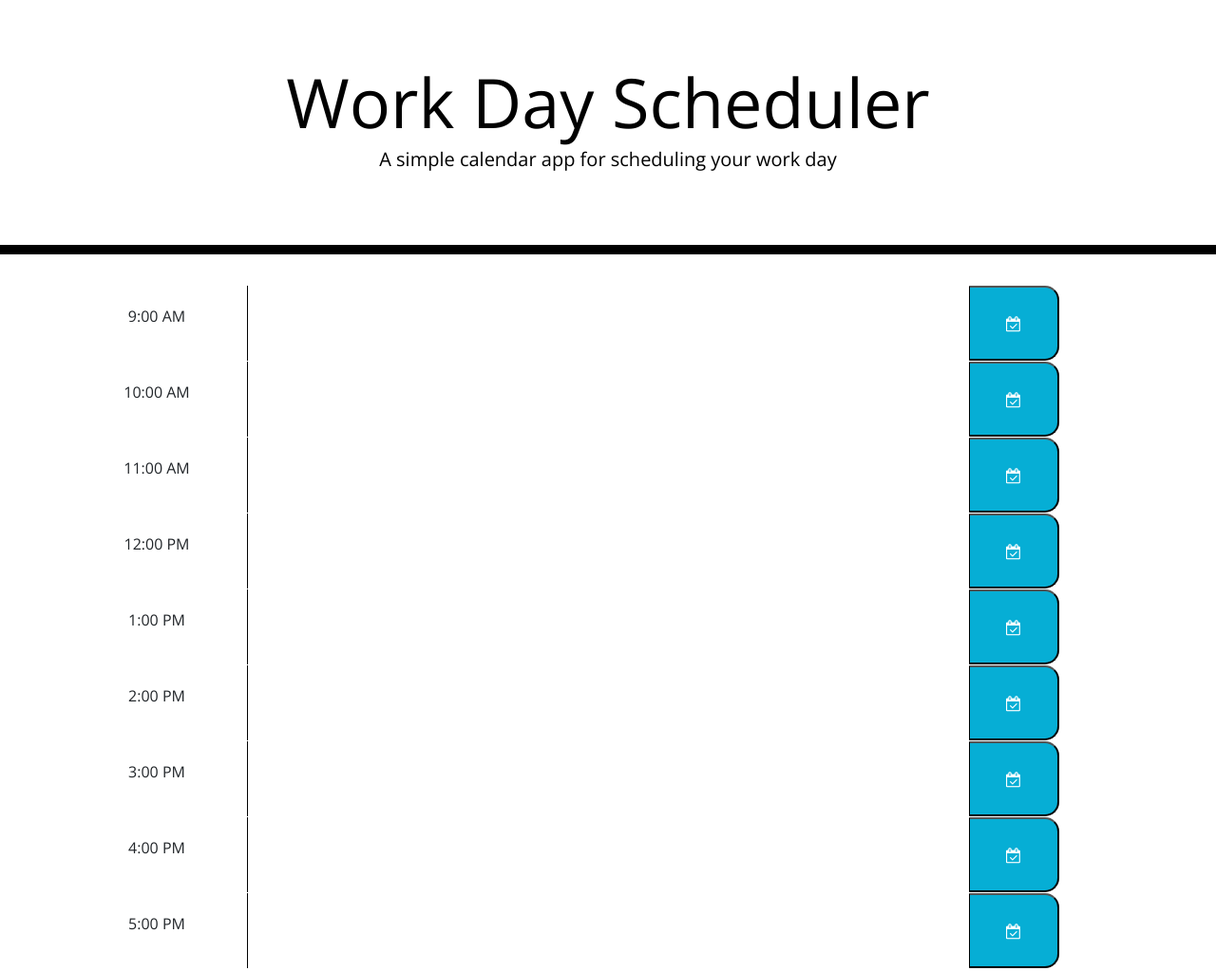
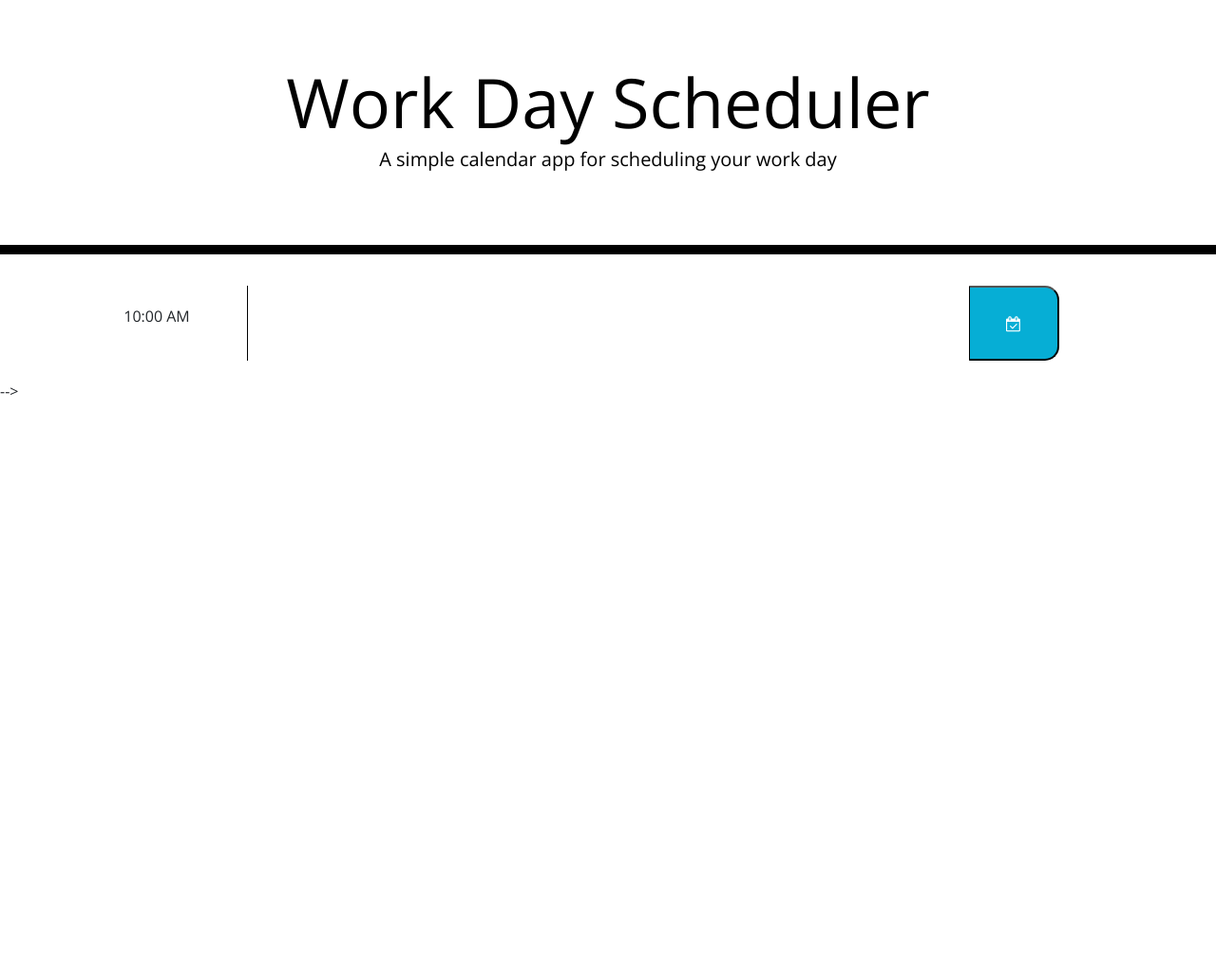
Before and after one commit to Gmechler/Calendar-App, a plain HTML site: page index.html in a window 1280 px wide. Shown: the whole page at 95% size. After the commit the page ends 800 px from the top, so only its background shows below. Drawn offline with nearby package versions, Linux system fonts and the light colour scheme.

```diff
--- a/index.html
+++ b/index.html
@@ -41,14 +41,16 @@
         <p id="currentDay" class="lead"></p>
       </header>
     </header>
+    <div id="mainContainer" class="container"></div>
 
     <div class="container mb-4">
       <div class="row">
-        <div class="col-2 mt-4 time-block">9:00 AM</div>
+        <div class="col-2 mt-4 time-block">10:00 AM</div>
         <textarea class="col-8 first entertext e9"></textarea>
         <button class="col-1 saveBtn fa fa-calendar-check-o b9"></button>
       </div>
-      <div class="row">
+    </div>
+    <!-- <div class="row">
         <div class="col-2 mt-4 time-block">10:00 AM</div>
         <textarea class="col-8 e10"></textarea>
         <button class="col-1 saveBtn fa fa-calendar-check-o b10"></button>
@@ -88,7 +90,8 @@
         <textarea class="col-8 e5"></textarea>
         <button class="col-1 saveBtn fa fa-calendar-check-o b5"></button>
       </div>
-    </div>
+    </div> -->
+    -->
 
     <!-- Optional JavaScript -->
     <!-- jQuery first, then Popper.js, then Bootstrap JS -->
--- a/script.js
+++ b/script.js
@@ -4,16 +4,30 @@ $(document).ready(function() {
   // create from ISO
   console.log(m);
   //   dynamicaly create new calander rows//
+  //   $("#mainContainer").html("<h1>What time is it?</h1>");
 
-  var newRow = $("<div>");
-  var hrCol = $("<div>").text("col1");
-  var aptCol = $("<div>").text("col2");
-  var saveCol = $("<div>").text("col3");
+  //   var newRow = $("<div>").attr("class", "row");
+  //   var hrCol = $("<div>")
+  //     .attr("class", "col-2 mt-4 time-block")
+  //     .text("9:00 AM");
+  //   var aptCol = $("<textarea>").attr("class", "col-8 first entertext e9");
+  //   var btnCol = $("<btn>").attr(
+  //     "class",
+  //     "col-1 saveBtn fa fa-calendar-check-o b9"
+  //   );
+  //   newRow.append(hrCol, aptCol, btnCol);
 
-  newRow.append(hrCol, aptCol, saveCol);
-  $("#calRow").append(newRow);
+  //   $("#mainContainer").append(newRow);
 
-  newRow.attr("class", "bg-success");
+  //   var newRow = $("<div>");
+  //   var hrCol = $("<div>").text("col1");
+  //   var aptCol = $("<div>").text("col2");
+  //   var saveCol = $("<div>").text("col3");
+
+  //   newRow.append(hrCol, aptCol, saveCol);
+  //   $("#calRow").append(newRow);
+
+  //   newRow.attr("class", "bg-success");
 });
 
 // figure out how to pull out parts of the moment.js year, "hr",
```
